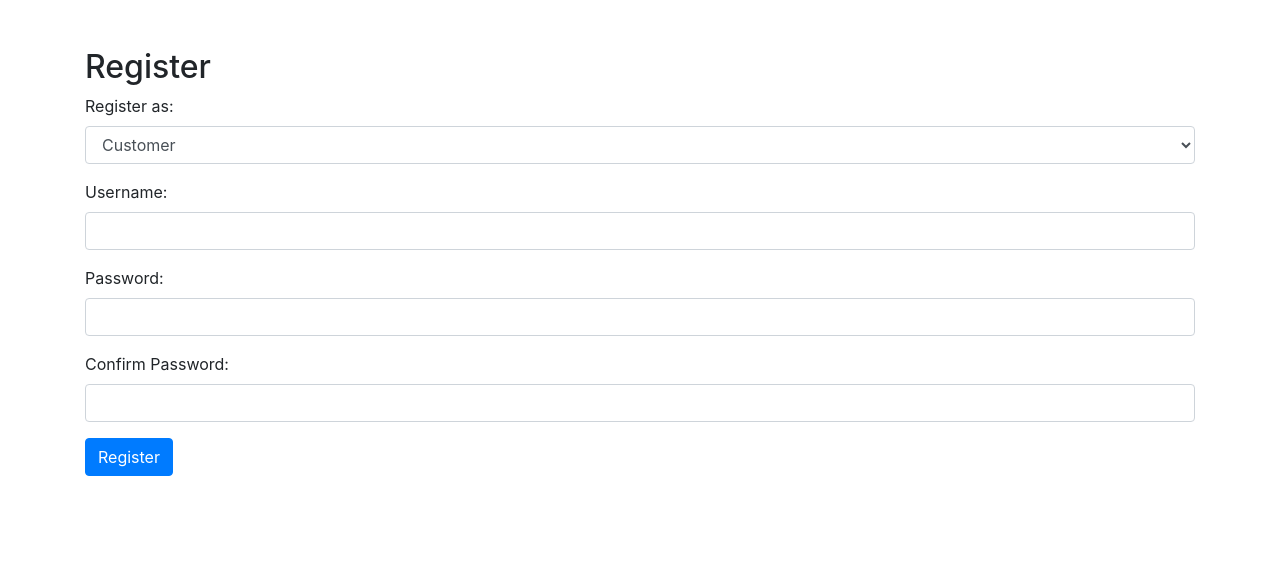
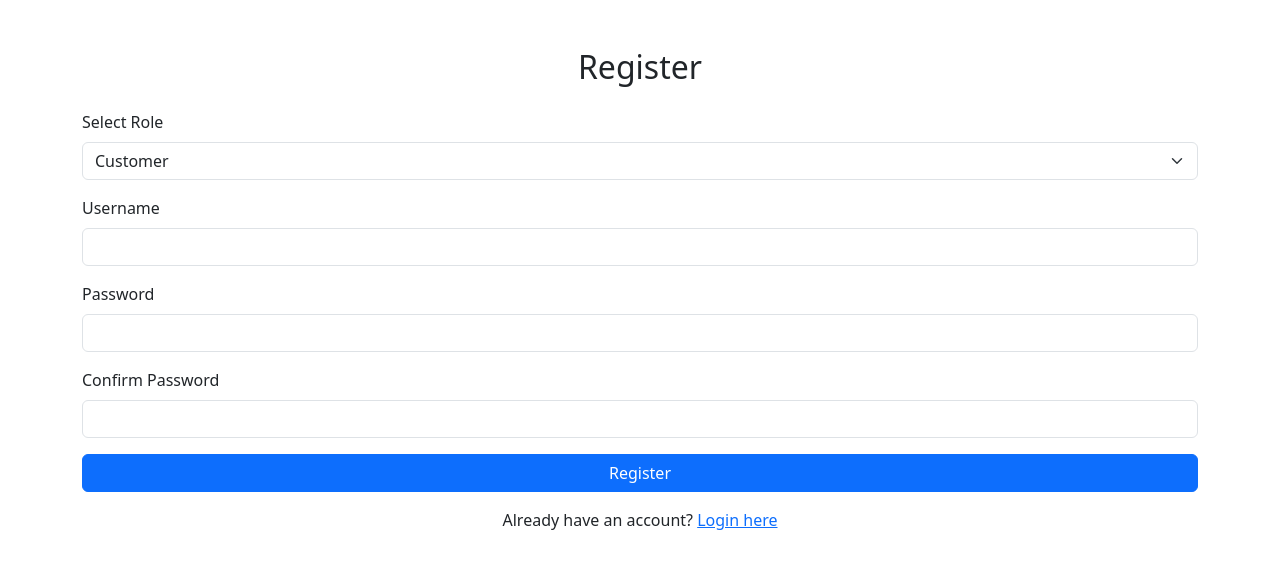
Before and after one commit to 21f3003001/Household-Services-App-V1, a Flask app: page /register in a window 1280 px wide. Shown: the top 569 px of the page. Run offline with Flask 3, Linux system fonts and the light colour scheme; some libraries are stand-ins or nearby versions.

Commit message:
PROJ-1002: Resolved the error in login and registration page and created professional, user dashboard

```diff
--- a/routes.py
+++ b/routes.py
@@ -1,7 +1,10 @@
-from flask import Blueprint, render_template, redirect, url_for, flash, request
-from models import db, User, Professional
+# routes.py
+from flask import Blueprint, render_template, request, flash, redirect, url_for, session
+from models import db, User, ServiceProfessional, Customer
 from werkzeug.security import generate_password_hash, check_password_hash
+from datetime import datetime
 
+# Define a blueprint for routes
 main = Blueprint('main', __name__)
 
 @main.route('/')
@@ -11,78 +14,85 @@ def homepage():
 @main.route('/register', methods=['GET', 'POST'])
 def register():
     if request.method == 'POST':
-        username = request.form['username']
-        role = request.form['role']
-        password = request.form['password']
-        confirm_password = request.form['confirm_password']
+        role = request.form.get('role')
+        username = request.form.get('username')
+        password = request.form.get('password')
+        confirm_password = request.form.get('confirm_password')
 
-        # Professional-specific fields (Corrected to use .get())
-        name = request.form.get('name')  # Fixed the issue here
-        description = request.form.get('description')
-        service_type = request.form.get('service_type')
-        service_category = request.form.get('service_category')
-        experience = request.form.get('experience')
-
-        # Validate passwords match
         if password != confirm_password:
-            flash('Passwords do not match. Please try again.', 'error')
+            flash("Passwords do not match!", "danger")
             return redirect(url_for('main.register'))
 
-        # Check if user already exists
         existing_user = User.query.filter_by(username=username).first()
         if existing_user:
-            flash('Username is already registered. Please login or use a different username.', 'error')
+            flash("Already registered!", "danger")
             return redirect(url_for('main.register'))
 
-        # Hash the password
-        hashed_password = generate_password_hash(password, method='sha256')
+        user = User(username=username, role=role)
+        user.set_password(password)
+        db.session.add(user)
+        db.session.commit()
 
-        # Create the user/professional
-        if role == 'professional':
-            # Creating a Professional with extra fields
-            new_user = User(
-                username=username,
-                password=hashed_password,
-                role=role,
+        if role == "service_professional":
+            # Get additional professional details
+            name = request.form.get('name')
+            date_created = datetime.strptime(request.form.get('date_created'), '%Y-%m-%d')
+            description = request.form.get('description')
+            service_type = request.form.get('service_type')
+            experience = request.form.get('experience')
+
+            professional = ServiceProfessional(
+                user_id=user.id,
                 name=name,
+                date_created=date_created,
                 description=description,
                 service_type=service_type,
-                service_category=service_category,
-                experience=experience,
-                date_created=datetime.now()
+                experience=experience
             )
-        else:
-            # Creating a Customer
-            new_user = User(
-                username=username,
-                password=hashed_password,
-                role=role,
-                date_created=datetime.now()
-            )
+            db.session.add(professional)
+        elif role == "customer":
+            customer = Customer(user_id=user.id)
+            db.session.add(customer)
 
-        # Add user to the database
-        try:
-            db.session.add(new_user)
-            db.session.commit()
-            flash('Registration successful! You can now login.', 'success')
-            return redirect(url_for('main.login'))
-        except Exception as e:
-            flash(f'Error: {e}', 'error')
-            return redirect(url_for('main.register'))
+        db.session.commit()
+        flash("Successfully registered!", "success")
+        return redirect(url_for('main.register'))
 
     return render_template('register.html')
-
 
 @main.route('/login', methods=['GET', 'POST'])
 def login():
     if request.method == 'POST':
-        password = request.form['password']
+        username = request.form.get('username')
+        password = request.form.get('password')
 
+        # Query the database for the user
+        user = User.query.filter_by(username=username).first()
+
+        # Check if the user exists and the password matches
         if user and check_password_hash(user.password, password):
-            flash('Login successful!', 'success')
-            # You can log the user in here (e.g., using Flask-Login) and redirect to the dashboard
-            return redirect(url_for('main.homepage'))
+            session['user_id'] = user.id
+
+            # Redirect based on user role
+            if user.role == "customer":
+                return redirect(url_for('main.customer_dashboard'))
+            # Add other roles if necessary
+
+            elif user.role == "service_professional":
+                return redirect(url_for('main.professional_dashboard'))
+
+            flash("Logged in successfully!", "success")
+            return redirect(url_for('main.dashboard'))  # Or another page for different roles
         else:
-            flash('Login failed. Please check your email and password.', 'error')
+            flash("Invalid username or password.", "danger")
+            return redirect(url_for('main.login'))
 
     return render_template('login.html')
+
+@main.route('/customer_dashboard')
+def customer_dashboard():
+    return render_template('user_panel/customer_dashboard.html')
+
+@main.route('/professional_dashboard')
+def professional_dashboard():
+    return render_template('service_panel/professional_dashboard.html')
--- a/templates/register.html
+++ b/templates/register.html
@@ -1,80 +1,96 @@
-{% extends "base.html" %}
+<!-- templates/register.html -->
+<!DOCTYPE html>
+<html lang="en">
+<head>
+    <meta charset="UTF-8">
+    <meta name="viewport" content="width=device-width, initial-scale=1.0">
+    <title>Register</title>
+    <link href="https://cdn.jsdelivr.net/npm/bootstrap@5.3.0/dist/css/bootstrap.min.css" rel="stylesheet">
+</head>
+<body>
 
-{% block title %}Register{% endblock %}
+<div class="container mt-5">
+    <h2 class="text-center mb-4">Register</h2>
 
-{% block content %}
-<div class="container mt-5">
-    <h2>Register</h2>
+    <!-- Flash messages -->
+    {% with messages = get_flashed_messages(with_categories=true) %}
+      {% if messages %}
+        {% for category, message in messages %}
+          <div class="alert alert-{{ category }} text-center" role="alert">
+            {{ message }}
+          </div>
+        {% endfor %}
+      {% endif %}
+    {% endwith %}
+
+    <!-- Registration Form -->
     <form action="{{ url_for('main.register') }}" method="POST">
-        <div class="form-group">
-            <label for="role">Register as:</label>
-            <select class="form-control" id="role" name="role">
+        <div class="mb-3">
+            <label for="role" class="form-label">Select Role</label>
+            <select class="form-select" id="role" name="role" required>
                 <option value="customer">Customer</option>
-                <option value="professional">Service Professional</option>
+                <option value="service_professional">Service Professional</option>
             </select>
         </div>
-        <div class="form-group">
-            <label for="username">Username:</label>
+
+        <div class="mb-3">
+            <label for="username" class="form-label">Username</label>
             <input type="text" class="form-control" id="username" name="username" required>
         </div>
 
-        <!-- Password Fields -->
-        <div class="form-group">
-            <label for="password">Password:</label>
+        <div class="mb-3">
+            <label for="password" class="form-label">Password</label>
             <input type="password" class="form-control" id="password" name="password" required>
         </div>
-        <div class="form-group">
-            <label for="confirm_password">Confirm Password:</label>
+
+        <div class="mb-3">
+            <label for="confirm_password" class="form-label">Confirm Password</label>
             <input type="password" class="form-control" id="confirm_password" name="confirm_password" required>
         </div>
 
-        <!-- Professional specific fields -->
-        <div id="professionalFields" style="display:none;">
-            <div class="form-group">
-                <label for="name">Full Name:</label>
-                <input type="text" class="form-control" id="name" name="name" required>
+        <!-- Fields for Service Professional only -->
+        <div id="professional-fields" style="display: none;">
+            <div class="mb-3">
+                <label for="name" class="form-label">Full Name</label>
+                <input type="text" class="form-control" id="name" name="name">
             </div>
-            <div class="form-group">
-                <label for="description">Description:</label>
+            <div class="mb-3">
+                <label for="date_created" class="form-label">Date Created</label>
+                <input type="date" class="form-control" id="date_created" name="date_created">
+            </div>
+            <div class="mb-3">
+                <label for="description" class="form-label">Description</label>
                 <textarea class="form-control" id="description" name="description"></textarea>
             </div>
-            <div class="form-group">
-                <label for="service_type">Service Type:</label>
+            <div class="mb-3">
+                <label for="service_type" class="form-label">Service Type</label>
                 <input type="text" class="form-control" id="service_type" name="service_type">
             </div>
-            <div class="form-group">
-                <label for="service_category">Service Category:</label>
-                <input type="text" class="form-control" id="service_category" name="service_category">
-            </div>
-            <div class="form-group">
-                <label for="experience">Experience (in years):</label>
-                <input type="number" class="form-control" id="experience" name="experience">
+            <div class="mb-3">
+                <label for="experience" class="form-label">Experience</label>
+                <input type="text" class="form-control" id="experience" name="experience">
             </div>
         </div>
 
-        <button type="submit" class="btn btn-primary">Register</button>
+        <button type="submit" class="btn btn-primary w-100">Register</button>
     </form>
+
+    <div class="mt-3 text-center">
+        <p>Already have an account? <a href="{{ url_for('main.login') }}">Login here</a></p>
+    </div>
 </div>
 
 <script>
+    // Show professional fields if role is Service Professional
     document.getElementById('role').addEventListener('change', function() {
-        if (this.value === 'professional') {
-            document.getElementById('professionalFields').style.display = 'block';
+        const professionalFields = document.getElementById('professional-fields');
+        if (this.value === 'service_professional') {
+            professionalFields.style.display = 'block';
         } else {
-            document.getElementById('professionalFields').style.display = 'none';
+            professionalFields.style.display = 'none';
         }
     });
+</script>
 
-    // Basic client-side password validation
-    document.querySelector('form').addEventListener('submit', function(e) {
-    const password = document.getElementById('password').value;
-    const confirmPassword = document.getElementById('confirm_password').value;
-
-    if (password !== confirmPassword) {
-        e.preventDefault();  // This prevents the form from being submitted
-        alert('Passwords do not match!');
-    }
-});
-
-</script>
-{% endblock %}
+</body>
+</html>
```
Also changed, not shown: customer_routes.py (deleted, +0 -40 lines), models.py (+26 -10 lines), professional_routes.py (deleted, +0 -25 lines), instance/services.db.
